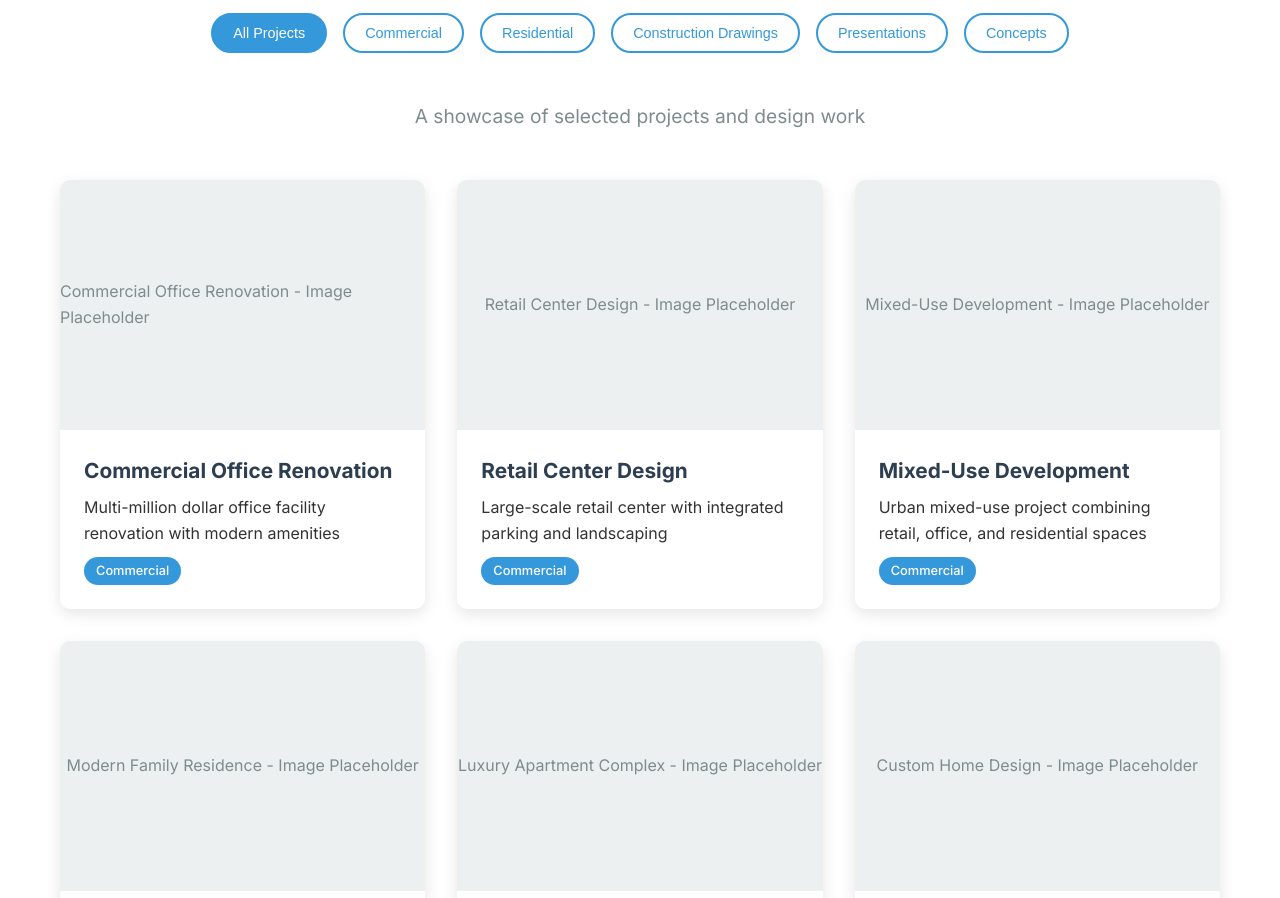
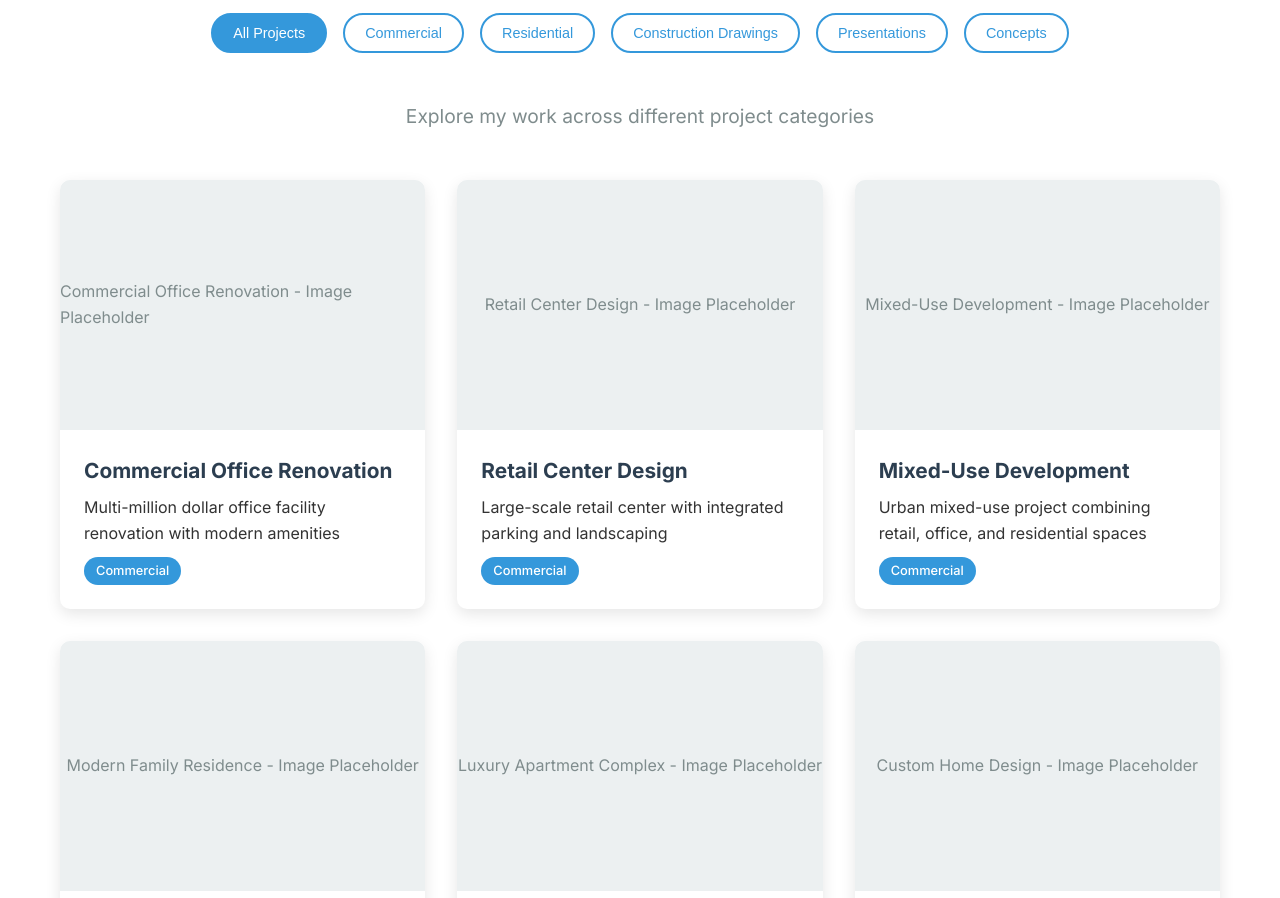
Before and after one commit to themrfoxjr/MyPortfolio, a plain HTML site: page index.html in a window 1280 px wide. Shown: the part 1698-2596 px from the top of the page. Drawn offline with Linux system fonts and the light colour scheme.

Commit message:
modified:   index.html

```diff
--- a/index.html
+++ b/index.html
@@ -85,7 +85,9 @@
     <section id="portfolio" class="portfolio">
         <div class="container">
             <h2 class="section-title">Architectural Portfolio</h2>
-            <p class="section-subtitle">A showcase of selected projects and design work</p>
+            <p class="section-subtitle">Explore my work across different project categories</p>
+
+            <!-- Filter buttons will be dynamically added here by JavaScript -->
 
             <div class="portfolio-grid">
                 <!-- Portfolio items will be dynamically loaded here -->
```
